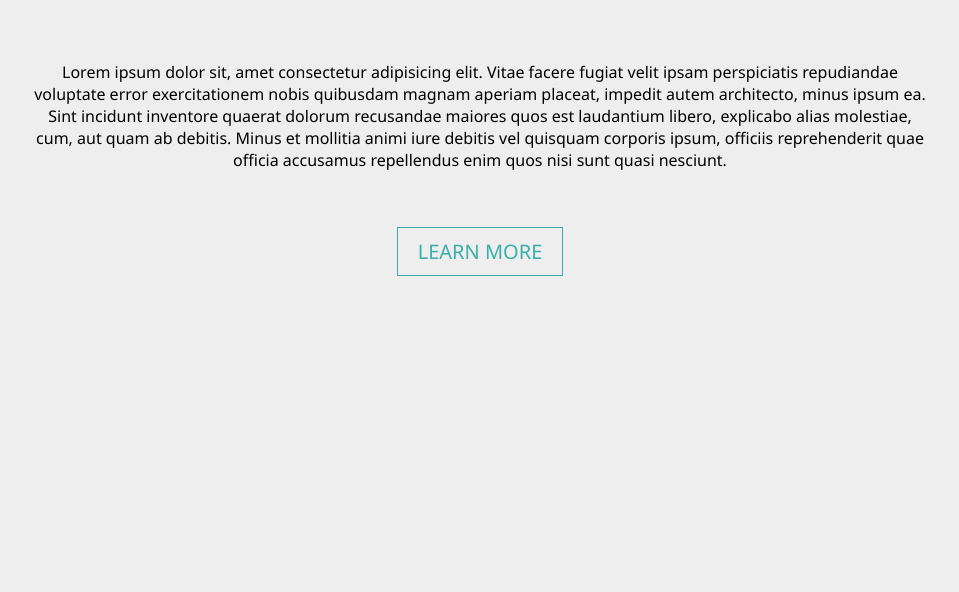
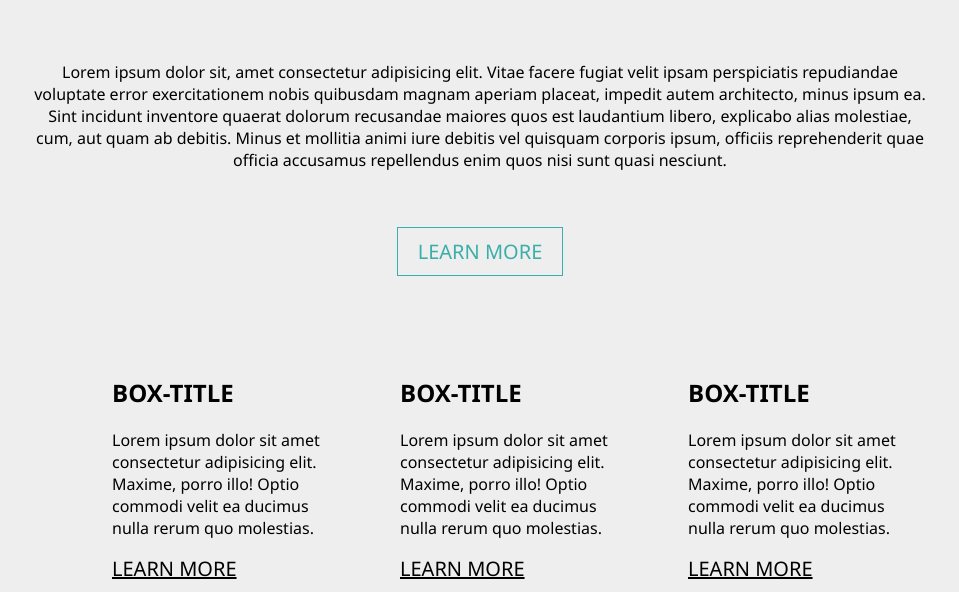
Before and after one commit to aaronpasuncion/AA-WebsiteTemplateV1, a website: page dist/index.html in a window 1280 px wide. Shown: the part 622-1214 px from the top of the page, without its empty margins (160-1119 px from the left). Before the commit the page ends 898 px from the top, so only its background shows below. Drawn offline with Linux system fonts and the light colour scheme.

Commit message:
added box container with box chidren

```diff
--- a/dist/index.html
+++ b/dist/index.html
@@ -43,7 +43,35 @@
           </div>
         </div>
         <!--  -->
-
+        <div class="box-container flex flex-wrap">
+          <div class="box">
+            <h2>box-title</h2>
+            <p>
+              Lorem ipsum dolor sit amet consectetur adipisicing elit. Maxime,
+              porro illo! Optio commodi velit ea ducimus nulla rerum quo
+              molestias.
+            </p>
+            <a href="" class="btn">learn more</a>
+          </div>
+          <div class="box">
+            <h2>box-title</h2>
+            <p>
+              Lorem ipsum dolor sit amet consectetur adipisicing elit. Maxime,
+              porro illo! Optio commodi velit ea ducimus nulla rerum quo
+              molestias.
+            </p>
+            <a href="" class="btn">learn more</a>
+          </div>
+          <div class="box">
+            <h2>box-title</h2>
+            <p>
+              Lorem ipsum dolor sit amet consectetur adipisicing elit. Maxime,
+              porro illo! Optio commodi velit ea ducimus nulla rerum quo
+              molestias.
+            </p>
+            <a href="" class="btn">learn more</a>
+          </div>
+        </div>
         <!--  -->
       </main>
     </div>
```
